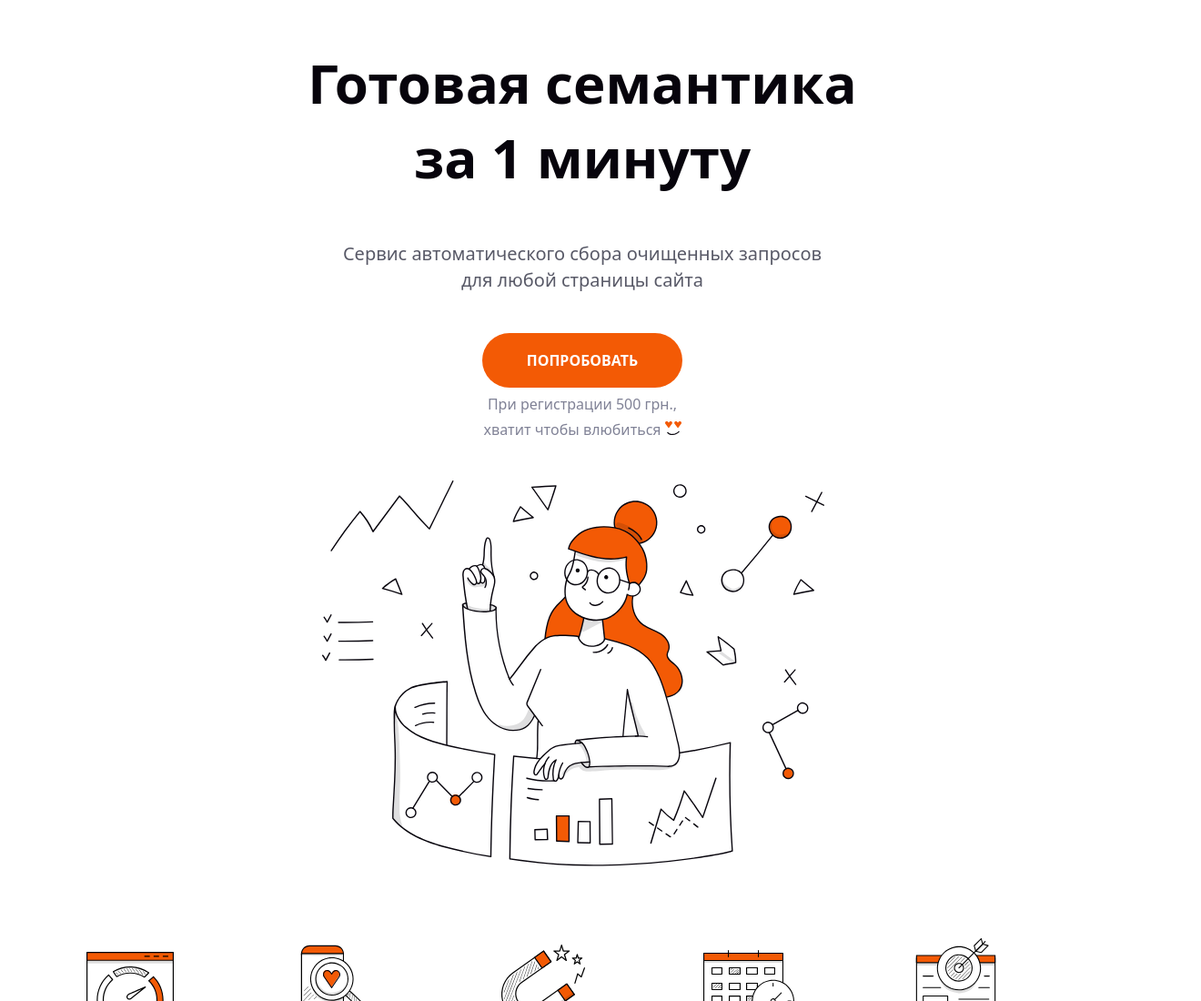
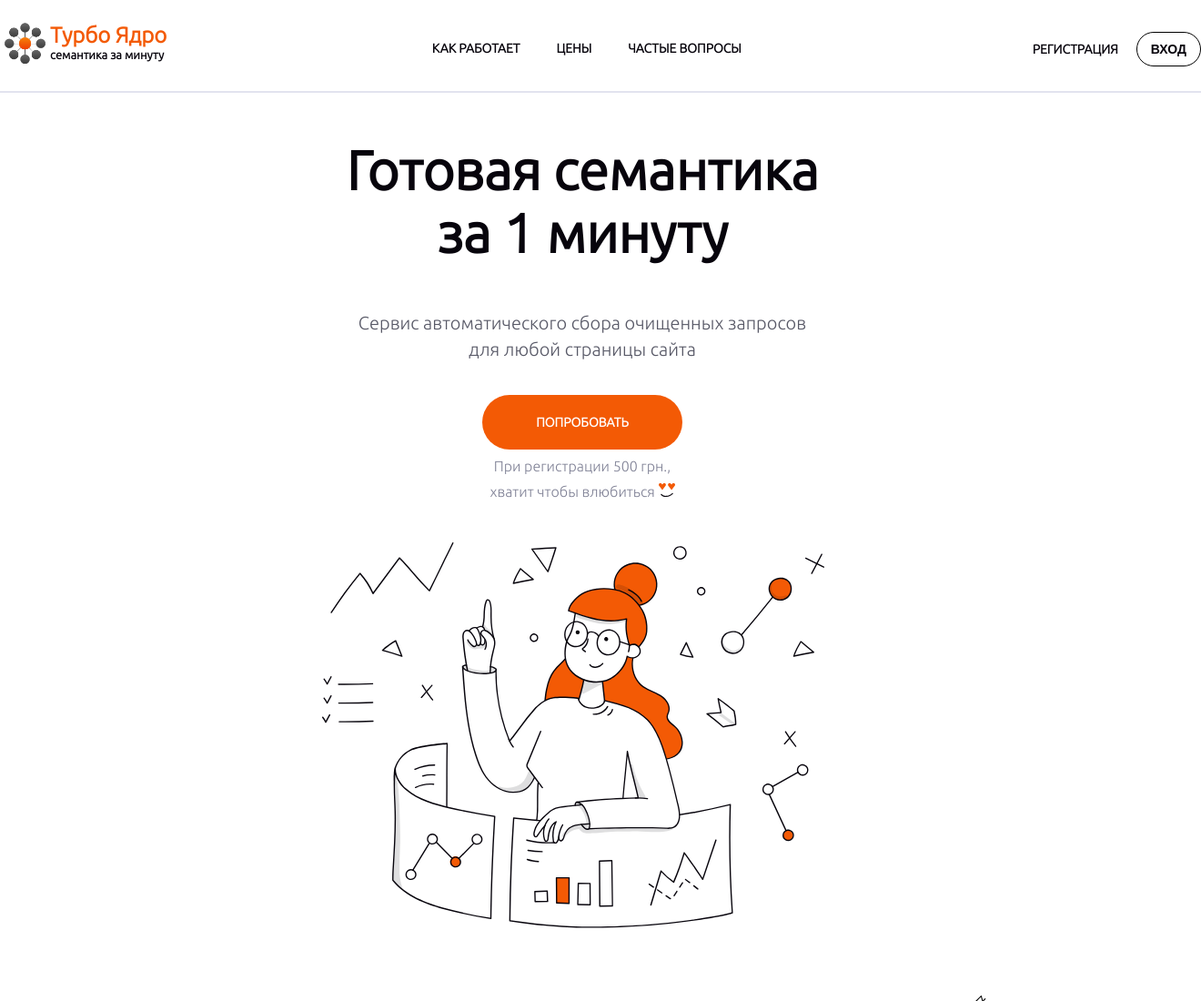
Before and after one commit to moralenn/klaydx, a plain HTML site: page index.html in a window 1280 px wide. Shown: the top 1100 px of the page at 91% size, 1320 px wide, since content can reach past the window. Drawn offline with nearby package versions, Linux system fonts and the light colour scheme.

Commit message:
UPDATED (NAV MENU)

```diff
--- a/index.html
+++ b/index.html
@@ -1,15 +1,44 @@
-<!DOCTYPE html>
+<!DOCTYPE htmsl>
 <html lang="en">
 
 <head>
     <meta charset="UTF-8">
     <meta name="viewport" content="width=device-width, initial-scale=1.0">
     <link rel="stylesheet" href="style.css">
-    <script src="masonry.pkgd.min.js"></script>
+    <link rel="icon" href="img/site_icon.png">
     <title>Turbo Core</title>
 </head>
 
 <body>
+
+    <header>
+        <div class="top_menu">
+            <div class="header_left">
+                <img src="img/site_icon.png" alt="" width="55px" height="55px">
+                <div class="top_menu_text">
+                    <span class="turbo_text">Турбо Ядро</span> <br>
+                    <span class="turbo_text2">семантика за минуту</span>
+                </div>
+
+            </div>
+
+            <nav class="top_menu_nav">
+                <a href="#nav_1_click" id="nav_1">КАК РАБОТАЕТ</a>
+
+                <a href="nav_2_click" id="nav_2">ЦЕНЫ</a>
+
+                <a href="nav_3_click" id="nav_3">ЧАСТЫЕ ВОПРОСЫ</a>
+
+            </nav>
+
+            <div class="header_right">
+                <a href="">РЕГИСТРАЦИЯ</a>
+                <button class="header_right_button">ВХОД</button>
+            </div>
+
+        </div>
+    </header>
+
     <section>
 
         <div class="semantic">
@@ -68,7 +97,7 @@
     </section>
     <section>
         <div class="zagolovok">
-            <span class="nouhau-text">Ноу-Хау в Кластеризаторе по Топ-у</span>
+            <span class="nouhau-text" id="nav_1_click">Ноу-Хау в Кластеризаторе по Топ-у</span>
         </div>
         <div class="nouhau">
             <div class="dives">
@@ -100,7 +129,8 @@
                     <div class="onediv_textdiv">
                         <span class="onediv_textdiv_text1">Преводсходства метода</span> <br> <br>
                         <span class="onediv_textdiv_text2">1. Запросы которые реально посадить на страницу</span> <br>
-                        <span class="onediv_textdiv_text2">2. Не нужно думать над объединять или разделять по запросам со слабыми связями</span>
+                        <span class="onediv_textdiv_text2">2. Не нужно думать над объединять или разделять по запросам
+                            со слабыми связями</span>
                     </div>
                 </div>
             </div>
--- a/style.css
+++ b/style.css
@@ -1,8 +1,102 @@
+
+@import url('https://fonts.googleapis.com/css2?family=Raleway:wght@100&family=Ubuntu:wght@300&display=swap');
+html {
+    scroll-behavior: smooth;
+}
+
 body {
-    font-family: system-ui, -apple-system, BlinkMacSystemFont, 'Segoe UI', Roboto, Oxygen, Ubuntu, Cantarell, 'Open Sans', 'Helvetica Neue', sans-serif;
+    font-family: 'Ubuntu';
     margin: 0;
     background: linear-gradient(to bottom right, #ffffff 6%, #ffffff 200%);
+}
 
+.header {
+    width: 100%;
+}
+.top_menu {
+    margin: auto;
+    display: flex;
+    justify-content: space-between;
+    align-items: center;
+    width: 1320px;
+    padding-top: 20px;
+    border-bottom: 2px solid #E2E3EF;
+}
+
+.top_menu_nav {
+    width: 525px;
+    display: flex;
+    height: 30px;
+}
+
+.header_right {
+    display: flex;
+    margin-top: -13px;
+    gap: 20px;
+    align-items: center;
+}
+
+.header_right_button {
+    border: none;
+    text-decoration: none;
+    background-color: white;
+    color: #07040C;
+    font-size: 14px;
+    font-style: normal;
+    font-weight: 600;
+    line-height: normal;
+    text-transform: uppercase;
+    border: black 1px solid;
+    border-radius: 30px;
+    padding: 10px 15px 10px;
+    transition: all 0.5s ease-in-out;
+}
+
+.header_right_button:hover {
+    background-color: #07040C;
+    color: white;
+    cursor: pointer;
+}
+
+.turbo_text {
+    color: #F35A05;
+    font-size: 24px;
+    font-style: normal;
+    font-weight: 700;
+    line-height: normal;
+}
+
+.turbo_text2 {
+    color: #07040C;
+    font-size: 13px;
+    font-style: normal;
+    font-weight: 700;
+    line-height: normal;
+}
+
+.header_left {
+    width: 300px;
+    height: 80px;
+    display: flex;
+}
+
+.top_menu_text {
+    margin-top: 5px;
+}
+
+a {
+    text-decoration: none;
+    color: #07040C;
+    font-size: 14px;
+    font-style: normal;
+    font-weight: 1000;
+    line-height: normal;
+    text-transform: uppercase;
+    margin-left: 40px;
+}
+
+#nav_1 {
+    margin-left: 40px;
 }
 
 .semantic {
@@ -51,6 +145,7 @@ body {
     text-transform: uppercase;
     cursor: pointer;
     transition: 1s ease;
+    margin: 0;
 }
 
 .try-button:hover {
@@ -172,7 +267,7 @@ body {
     height: 132px;
     background-color: white;
     margin-top: 30px;
-    transition: all 0.6s ease-out;
+    transition: all 0.25s ease-out;
     border-radius: 15px;
     border: #E2E3EF 1px dashed;
     border-width: 3px;
@@ -185,12 +280,12 @@ body {
     box-shadow: 0px 8px 40px 0px rgba(0, 0, 0, 0.15);
     cursor: pointer;
     transition: all 0.6s ease-in;
-    transition: box-shadow 0.5s ease;
+    transition: box-shadow 0.25s ease;
     background-image: #fafafa;
 }
 
 .onediv:hover {
-    transition: all 0.6s ease-in;
+    transition: all 0.25s ease-in;
     transform: scale(1.05);
 }
 
@@ -206,7 +301,7 @@ body {
     height: 110px;
     background-color: white;
     margin-top: 30px;
-    transition: all 0.6s ease-out;
+    transition: all 0.25s ease-out;
     border-radius: 15px;
     border: #E2E3EF 1px dashed;
     border-width: 3px;
@@ -217,13 +312,13 @@ body {
 .onediv1:hover {
     box-shadow: 0px 8px 40px 0px rgba(0, 0, 0, 0.15);
     border-color: transparent;
-    transition: all 0.6s ease-in-out;
+    transition: all 0.25s ease-in-out;
     cursor: pointer;
     background: #fafafa;
 }
 
 .onediv1:hover {
-    transition: all 0.6s ease-in;
+    transition: all 0.25s ease-in;
     transform: scale(1.05);
 }
 
@@ -237,7 +332,7 @@ body {
     height: 180px;
     margin-top: 30px;
     width: 626px;
-    transition: all 0.6s ease-out;
+    transition: all 0.25s ease-out;
 
 }
 
@@ -249,7 +344,7 @@ body {
 }
 
 .twodiv:hover {
-    transition: all 0.6s ease-in-out;
+    transition: all 0.25s ease-in-out;
     transform: scale(1.05);
 }
 
@@ -263,7 +358,7 @@ body {
     border: #E2E3EF 1px dashed;
     border-width: 3px;
     display: flex;
-    transition: all 0.6s ease-in-out;
+    transition: all 0.25s ease-in-out;
 
 }
 
@@ -275,7 +370,7 @@ body {
 }
 
 .twodiv1:hover {
-    transition: all 0.6s ease-in-out;
+    transition: all 0.25s ease-in-out;
     transform: scale(1.05);
     cursor: pointer;
 }
@@ -291,7 +386,7 @@ body {
     border-width: 3px;
     display: flex;
     transition: box-shadow;
-    transition: all 0.6s ease-out;
+    transition: all 0.25s ease-out;
 
 }
 
@@ -304,7 +399,7 @@ body {
 }
 
 .twodiv12:hover {
-    transition: all 0.6s ease-in;
+    transition: all 0.25s ease-in;
     transform: scale(1.05);
 }
 
```
Also changed, not shown: img/site_icon.png (added).
